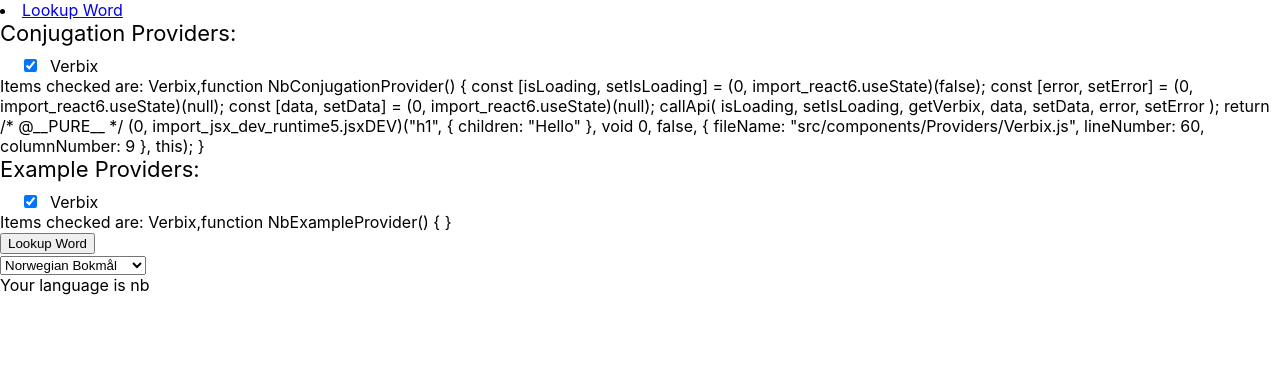
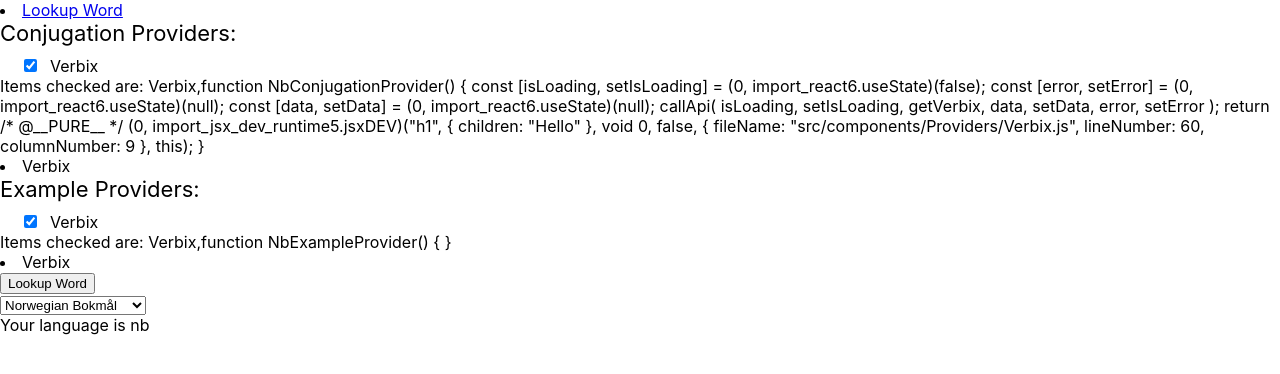
Before and after one commit to grantcurell/narjetas, a React (Create React App) app: page / in a window 1280 px wide. Shown: the top 374 px of the page. Built offline with nearby package versions, Linux system fonts and the light colour scheme.

Commit message:
Before checkbox changes

```diff
--- a/src/components/LookupWord/LookupWord.js
+++ b/src/components/LookupWord/LookupWord.js
@@ -2,6 +2,10 @@
 import Provider from "../Providers/Provider";
 
 export default function LookupWord(props) {
+
+    // This will contain a list of all the handlers for Lookup Word click from
+    // the child providers
+    const onClickHandlers = [];
 
     let ConjugationProviders = {};
     let DefinitionProviders = {};
@@ -29,7 +33,9 @@
     }
 
     const handleClick = (event) => {
-
+        onClickHandlers.forEach((callbackFunction) => {
+            callbackFunction();
+        });
     }
 
     // render the component collection
@@ -39,31 +45,36 @@
                 Object.keys(ConjugationProviders).length > 0 ?
                     <Provider language={props.language}
                     Providers={ConjugationProviders}
-                    providerType="Conjugation"/>
+                    providerType="Conjugation"
+                    onClickHandlers={onClickHandlers}/>
                     : null
             }
             {
                 Object.keys(DefinitionProviders).length > 0 ?
                     <Provider language={props.language}
                     Providers={DefinitionProviders}
-                    providerType="Definition"/>
+                    providerType="Definition"
+                    onClickHandlers={onClickHandlers}/>
                     : null
             }
             {
                 Object.keys(ExampleProviders).length > 0 ?
                     <Provider language={props.language}
                     Providers={ExampleProviders}
-                    providerType="Example"/>
+                    providerType="Example"
+                    onClickHandlers={onClickHandlers}/>
                     : null
             }
             {
                 Object.keys(EtymologyProviders).length > 0 ?
                     <Provider language={props.language}
                     Providers={EtymologyProviders}
-                    providerType="Etymology"/>
+                    providerType="Etymology"
+                    onClickHandlers={onClickHandlers}/>
                     : null
             }
-            {
+            { // Only render the lookup word button if at least one provider
+              // is available
                 Object.keys(ConjugationProviders).length > 0 ||
                 Object.keys(DefinitionProviders).length > 0 ||
                 Object.keys(ExampleProviders).length > 0 ||
--- a/src/components/Providers/Provider.js
+++ b/src/components/Providers/Provider.js
@@ -1,10 +1,31 @@
 import React from 'react';
-import { useState } from "react";
+import { useState, useEffect } from "react";
 import '../../styles/styles.css'
 
 export default function Provider(props) {
 
     const [checked, setChecked] = useState([Object.entries(props.Providers)]);
+    const [toggled, setToggle] = useState();
+
+    // Register an event handler such that when someone clicks the button
+    // "Lookup Word" in lookup word that this component takes action
+    // TODO - we need to untoggle for the next word
+    useEffect(() => {
+        props.onClickHandlers.push(() => {
+            setToggle(true); // TODO INVESTIGATE THIS WARNING
+            /*
+            TODO
+            1. Check which providers are checked
+            2. Render them based on what is checked
+            */
+            //Object.entries(props.Providers).forEach(
+
+            //);
+        });
+        return () => {
+          //alert("component is being removed from the DOM");
+        };
+    }, []);
 
     // Add/Remove checked item from list
     const handleCheck = (event) => {
@@ -27,8 +48,29 @@
         })
     : "";
 
+    const addItem = (item) => {
+
+        // setCart is the state setter
+        // and it will tell the component to update its state.
+        // Via the magic that is the totality of Javascript, it
+        // will magically receive the previous state to this function
+        // We then use spread syntax to expand the previous array
+        // and add it with the item.
+        setCart((prev) => {
+            return [item, ...prev];
+        });
+    };
+
+    // This removes the item at some set index.
+    const removeItem = (targetIndex) => {
+        setCart((prev) => {
+            return prev.filter((item, index) => index !== targetIndex);
+        });
+    };
+
     // TODO change the checkbox keys
     return (
+        <div>
             <div className="checkList">
                 <div className="title">{props.providerType} Providers:</div>
                 <div className="list-container">
@@ -43,5 +85,11 @@
                     {`Items checked are: ${checkedItems}`}
                 </div>
             </div>
+            {Object.entries(props.Providers).map((item, index) => (
+                <li onClick={() => removeItem(index)} key={index}>
+                    {item}
+                </li>
+            ))}
+        </div>
       );
 };
```
Lines whose indentation alone changed are shown as unchanged.
